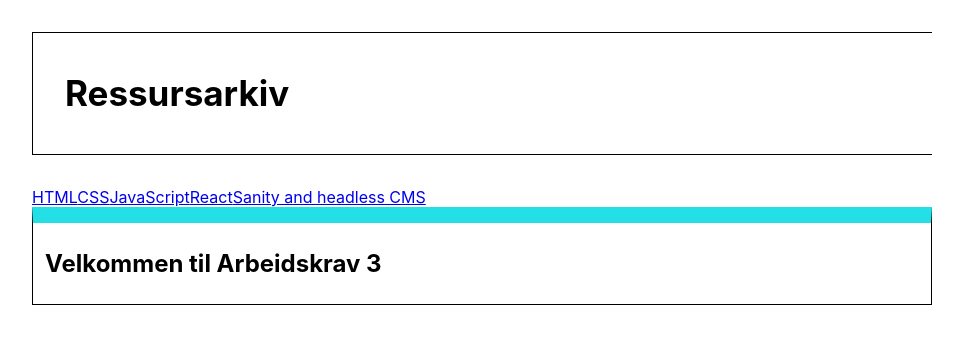
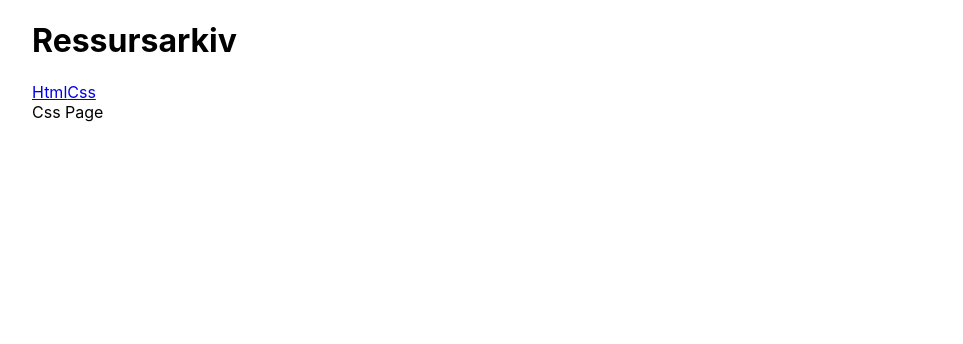
Before and after one commit to erikvs/uin23ak3_resourceapp_12-januar-, a React (Create React App) app: page /about in a window 1280 px wide. Shown: the top 344 px of the page, without its empty margins (158-1121 px from the left). Built offline with nearby package versions, Linux system fonts and the light colour scheme.

Commit message:
Navigation working
- Using Routes and Links for navigation.

```diff
--- a/src/App.js
+++ b/src/App.js
@@ -1,29 +1,22 @@
 import './StyleFolder/main.css';
-import Nav from './components/Nav';
+import { Routes, Route} from 'react-router-dom';
+import { Html } from './components/Html';
+import { Css } from './components/Css';
+import { Nav } from './components/Nav';
 
 function App() {
   return (
     <div className="App">
-      <body>
 
-<header>
-    <h1>Ressursarkiv</h1>
-</header>
+   <h1>Ressursarkiv</h1>
 
-
-
-<Nav />
-
-<main>
-
-<div id="tabcontent" class="tabcontent">
-    <h2>Velkommen til Arbeidskrav 3</h2>
-</div>
-</main>
-
-</body>
-    </div>
-  );
+    <Nav />
+   <Routes>
+   <Route path="/" element={<Html />} />
+   <Route path="about" element={<Css />} />
+  </Routes>
+  </div>
+  )
 }
 
 export default App;
--- /dev/null
+++ b/src/components/Css.js
@@ -0,0 +1,3 @@
+export const Css = () => {
+    return <div>Css Page</div>
+}
--- /dev/null
+++ b/src/components/Html.js
@@ -0,0 +1,3 @@
+export const Html = () => {
+    return <div>Html Page</div>
+}
--- a/src/components/Nav.js
+++ b/src/components/Nav.js
@@ -1,11 +1,10 @@
-export default function Nav(){
+import {Link} from 'react-router-dom';
+
+export function Nav(){
     return (
         <nav>
-            <a href="html.html">HTML</a>
-            <a href="css.html">CSS</a>
-            <a href="javascript.html">JavaScript</a>
-            <a href="React.html">React</a>
-            <a href="sanity-and-headless-cms.html">Sanity and headless CMS</a>
+            <Link to='/'>Html</Link>
+            <Link to='/about'>Css</Link>
         </nav>
     )
 }
--- a/src/index.js
+++ b/src/index.js
@@ -1,14 +1,15 @@
 import React from 'react';
 import ReactDOM from 'react-dom/client';
+import { BrowserRouter as Router } from 'react-router-dom';
 import './index.css';
 import App from './App';
 import reportWebVitals from './reportWebVitals';
 
 const root = ReactDOM.createRoot(document.getElementById('root'));
 root.render(
-  <React.StrictMode>
+<Router>
     <App />
-  </React.StrictMode>
+</Router>
 );
 
 // If you want to start measuring performance in your app, pass a function
```
